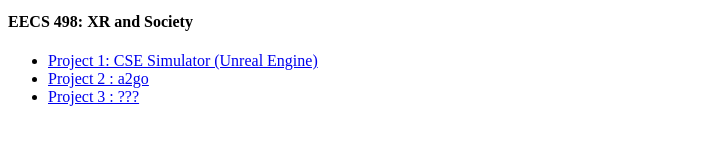
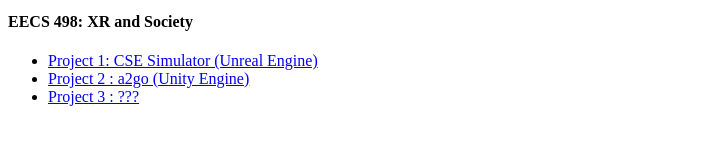
Before and after one commit to njantony1/njantony1.github.io, a plain HTML site: page index.html in a window 1280 px wide. Shown: the part 188-332 px from the top of the page, without its empty margins (0-710 px from the left). Drawn offline with Linux system fonts and the light colour scheme.

Commit message:
Added 'Unity Engine' to the p2 link

```diff
--- a/index.html
+++ b/index.html
@@ -10,7 +10,7 @@ Hello! My name is Nick, and I'm a student at the University of Michigan studying
 <h4>EECS 498: XR and Society</h4>
 <ul>
     <li><a href="projects/498/p1_bbb.html">Project 1: CSE Simulator (Unreal Engine)</a></li>
-    <li><a href="projects/498/p2_a2_go.html">Project 2 : a2go</la></li>
+    <li><a href="projects/498/p2_a2_go.html">Project 2 : a2go (Unity Engine)</la></li>
     <li><a href="https://c.tenor.com/z9jqKv2mJ9cAAAAM/what-confused.gif">Project 3 : ???</a></li>
 </ul>
 
```
